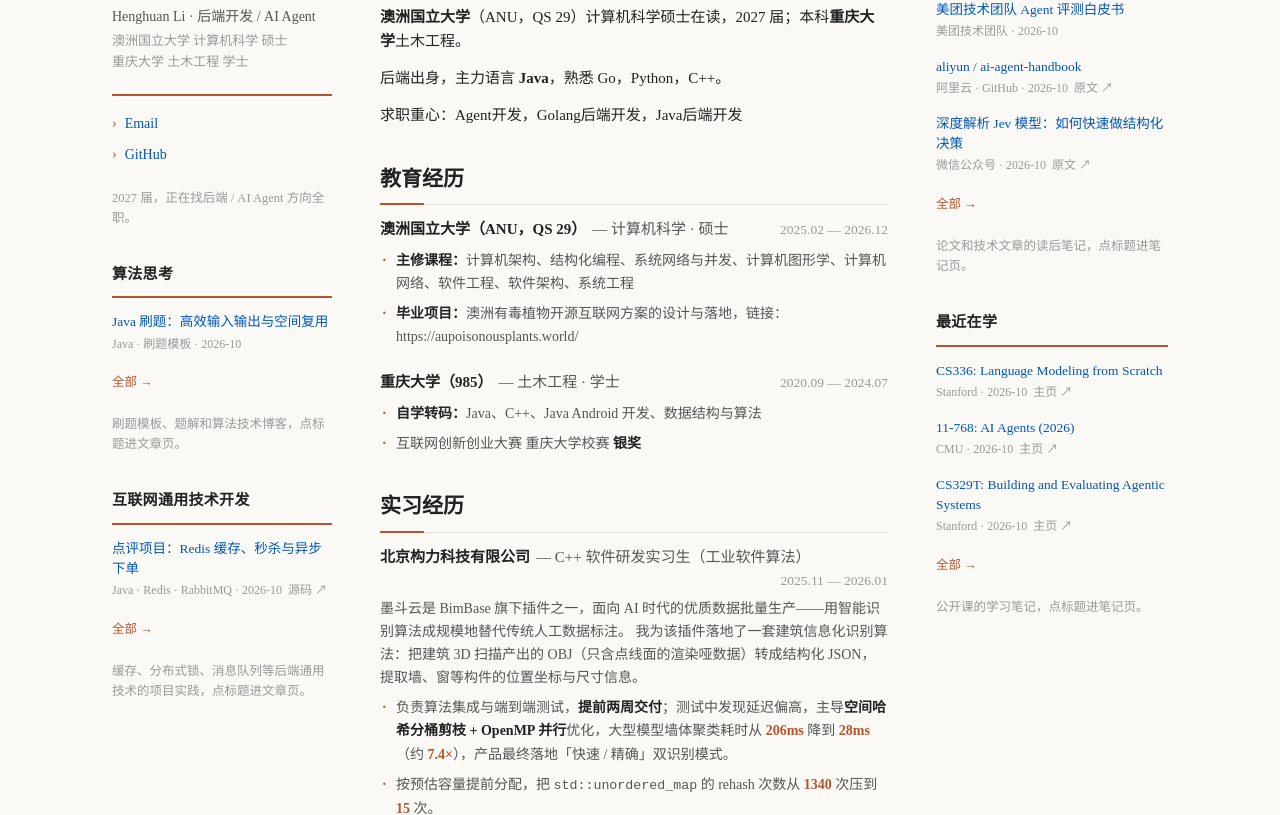
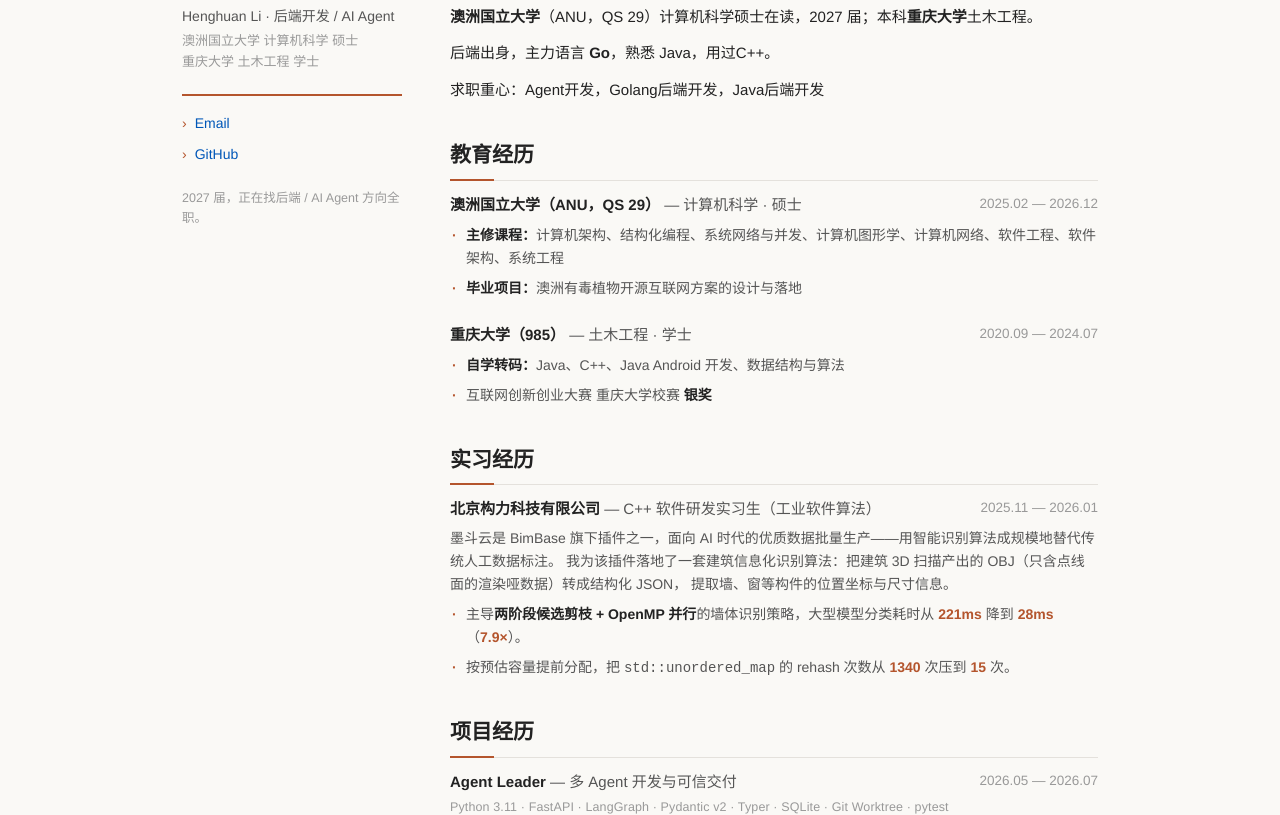
Before and after one commit to LiHenghuanCode/MyPersoonalBlog, a plain HTML site: page index.html in a window 1280 px wide. Shown: the part 99-914 px from the top of the page. Drawn offline with Linux system fonts and the light colour scheme.

```diff
--- a/index.html
+++ b/index.html
@@ -3,23 +3,7 @@
   ============================================
   个人主页 — lihenghuan.com
   内容来自「李恒桓-CV.pdf」
-  站点结构：
-    index.html              本页
-    assets/style.css        全站共享样式（配色改 :root 的 --accent，字体改 --font-serif / --font-sans）
-    assets/reading.js       右侧「最近在读」的数据源 + 渲染（「最近在学」也用这里的渲染）
-    assets/courses.js       右侧「最近在学」的数据源
-    experience/*.html       实习详情页
-    projects/*.html         项目详情页
-    reading/index.html      阅读汇总页
-    reading/_template.html  阅读笔记模板，复制它来写新笔记
-    courses/index.html      课程汇总页
-    courses/_template.html  课程笔记模板，复制它来写新笔记
-    assets/algo.js          左侧「算法思考」的数据源
-    algo/index.html         算法文章汇总页
-    algo/_template.html     算法文章模板，复制它来写新文章
-    assets/tech.js          左侧「互联网通用技术开发」的数据源
-    tech/index.html         技术文章汇总页
-    tech/_template.html     技术文章模板，复制它来写新文章
+  配色改 <style> 顶部 :root 里的 --accent 即可
   ============================================
 -->
 <html lang="zh-CN">
@@ -34,7 +18,101 @@
 <meta property="og:title" content="李恒桓 Henghuan Li — 后端开发 / AI Agent">
 <meta property="og:description" content="ANU 计算机科学硕士在读（2027 届）。后端方向，Go / Java，近期专注 LLM Agent 系统与 RAG 工程。">
 <meta property="og:url" content="https://lihenghuan.com/">
-<link rel="stylesheet" href="assets/style.css">
+<style>
+  :root {
+    --ink: #222;
+    --soft: #555;
+    --faint: #999;
+    --line: #e4e1dc;
+    --link: #0057b8;
+    --accent: #b4552d;   /* 主题色，改这一个颜色即可换整体配色 */
+  }
+  * { margin: 0; padding: 0; box-sizing: border-box; }
+  body {
+    font-family: "Helvetica Neue", Helvetica, Arial, "PingFang SC", "Microsoft YaHei", sans-serif;
+    color: var(--ink);
+    background: #faf9f6;
+    line-height: 1.65;
+    font-size: 15px;
+    -webkit-font-smoothing: antialiased;
+  }
+  a { color: var(--link); text-decoration: none; }
+  a:hover { color: var(--accent); text-decoration: underline; }
+
+  .page {
+    max-width: 980px;
+    margin: 0 auto;
+    padding: 48px 32px 64px;
+    display: grid;
+    grid-template-columns: 220px 1fr;
+    gap: 48px;
+  }
+
+  /* ---------- Sidebar ---------- */
+  .sidebar h1 {
+    font-family: Georgia, "Times New Roman", serif;
+    font-size: 30px;
+    font-weight: 600;
+    letter-spacing: .01em;
+    margin-bottom: 6px;
+  }
+  .sidebar h1::after { content: "."; color: var(--accent); }
+  .sidebar .title { color: var(--soft); font-size: 14px; margin-bottom: 2px; }
+  .sidebar .affil { color: var(--faint); font-size: 13px; margin-bottom: 22px; }
+  .sidebar .links { list-style: none; border-top: 2px solid var(--accent); padding-top: 16px; }
+  .sidebar .links li { margin-bottom: 7px; font-size: 14px; }
+  .sidebar .links li::before { content: "›"; color: var(--accent); margin-right: 8px; }
+  .sidebar .note { margin-top: 22px; font-size: 12.5px; color: var(--faint); line-height: 1.6; }
+
+  /* ---------- Main ---------- */
+  h2 {
+    font-family: Georgia, "Times New Roman", serif;
+    font-size: 21px;
+    font-weight: 600;
+    margin: 34px 0 12px;
+    padding-bottom: 8px;
+    border-bottom: 1px solid var(--line);
+    position: relative;
+  }
+  h2::after {
+    content: "";
+    position: absolute; left: 0; bottom: -1px;
+    width: 44px; height: 2px;
+    background: var(--accent);
+  }
+  h2:first-child { margin-top: 0; }
+  p.bio { color: var(--ink); margin-bottom: 12px; }
+  p.bio b { font-weight: 600; }
+
+  .work { margin-bottom: 22px; }
+  .work .head { font-weight: 600; font-size: 15px; }
+  .work .head .role { font-weight: 400; color: var(--soft); }
+  .work .head .when { float: right; font-weight: 400; color: var(--faint); font-size: 13.5px; }
+  .work .stack { font-size: 12.5px; color: var(--faint); margin-top: 2px; letter-spacing: .01em; }
+  .work .desc { color: var(--soft); font-size: 14px; margin-top: 5px; }
+  .work .desc b { color: var(--ink); font-weight: 600; }
+  .work ul.plain { margin-top: 7px; }
+  .m { color: var(--accent); font-weight: 600; }  /* 高亮数字 */
+
+  ul.plain { list-style: none; }
+  ul.plain li { margin-bottom: 7px; padding-left: 16px; position: relative; color: var(--soft); font-size: 14px; }
+  ul.plain li::before { content: "·"; position: absolute; left: 2px; color: var(--accent); font-weight: 700; }
+  ul.plain li b { color: var(--ink); font-weight: 600; }
+
+  footer {
+    grid-column: 1 / -1;
+    border-top: 1px solid var(--line);
+    margin-top: 20px; padding-top: 16px;
+    font-size: 12.5px; color: var(--faint);
+    display: flex; justify-content: space-between;
+  }
+
+  @media (max-width: 720px) {
+    .page { grid-template-columns: 1fr; gap: 12px; padding: 32px 22px 48px; }
+    .sidebar .links { border-top: none; padding-top: 10px; }
+    .work .head .when { float: none; display: block; }
+  }
+</style>
 </head>
 <body>
 <div class="page">
@@ -48,20 +126,6 @@
       <li><a href="https://github.com/LiHenghuanCode">GitHub</a></li>
     </ul>
     <div class="note">2027 届，正在找后端 / AI Agent 方向全职。</div>
-
-    <section class="rail-block">
-      <h3>算法思考</h3>
-      <ul class="reading" data-algo data-limit="5"></ul>
-      <a class="all" href="algo/index.html">全部 →</a>
-      <div class="note">刷题模板、题解和算法技术博客，点标题进文章页。</div>
-    </section>
-
-    <section class="rail-block">
-      <h3>互联网通用技术开发</h3>
-      <ul class="reading" data-tech data-limit="5"></ul>
-      <a class="all" href="tech/index.html">全部 →</a>
-      <div class="note">缓存、分布式锁、消息队列等后端通用技术的项目实践，点标题进文章页。</div>
-    </section>
   </aside>
 
   <main>
@@ -70,7 +134,7 @@
       <b>澳洲国立大学</b>（ANU，QS 29）计算机科学硕士在读，2027 届；本科<b>重庆大学</b>土木工程。
     </p>
     <p class="bio">
-      后端出身，主力语言 <b>Java</b>，熟悉 Go，Python，C++。
+      后端出身，主力语言 <b>Go</b>，熟悉 Java，用过C++。
     </p>
     <p class="bio">
       求职重心：Agent开发，Golang后端开发，Java后端开发
@@ -82,7 +146,7 @@
       <div class="head">澳洲国立大学（ANU，QS 29） <span class="role">— 计算机科学 · 硕士</span><span class="when">2025.02 — 2026.12</span></div>
       <ul class="plain">
         <li><b>主修课程：</b>计算机架构、结构化编程、系统网络与并发、计算机图形学、计算机网络、软件工程、软件架构、系统工程</li>
-        <li><b>毕业项目：</b>澳洲有毒植物开源互联网方案的设计与落地，链接：https://aupoisonousplants.world/</li>
+        <li><b>毕业项目：</b>澳洲有毒植物开源互联网方案的设计与落地</li>
       </ul>
     </div>
 
@@ -104,10 +168,9 @@
         提取墙、窗等构件的位置坐标与尺寸信息。
       </div>
       <ul class="plain">
-        <li>负责算法集成与端到端测试，<b>提前两周交付</b>；测试中发现延迟偏高，主导<b>空间哈希分桶剪枝 + OpenMP 并行</b>优化，大型模型墙体聚类耗时从 <span class="m">206ms</span> 降到 <span class="m">28ms</span>（约 <span class="m">7.4×</span>），产品最终落地「快速 / 精确」双识别模式。</li>
+        <li>主导<b>两阶段候选剪枝 + OpenMP 并行</b>的墙体识别策略，大型模型分类耗时从 <span class="m">221ms</span> 降到 <span class="m">28ms</span>（<span class="m">7.9×</span>）。</li>
         <li>按预估容量提前分配，把 <code>std::unordered_map</code> 的 rehash 次数从 <span class="m">1340</span> 次压到 <span class="m">15</span> 次。</li>
       </ul>
-      <a class="more" href="experience/goulix.html">详细描述 →</a>
     </div>
 
     <h2>项目经历</h2>
@@ -121,7 +184,6 @@
         <li><b>超长任务</b>：进程与任务解耦，进程死掉任务不结束；状态和证据持续落盘，恢复时先校验工作区未被污染，再按失败类型选最小代价的重试策略，多 Agent 场景只重跑未完成的子任务。</li>
         <li><b>可信压缩</b>：模型自主压缩上下文同样不可信，改用确定性规则硬性约束——冻结契约和未解决约束优先级最高且绝不截断，超预算直接报错而非悄悄丢弃。</li>
       </ul>
-      <a class="more" href="projects/agent-leader.html">详细描述 →</a>
     </div>
 
     <div class="work">
@@ -132,7 +194,6 @@
         <li><b>多路召回与索引优化</b>：QueryPlanner 拆出带预算的查询计划，SQL / BM25（Milvus Function 声明式全文）/ Dense 三路召回；分数量纲不可比，所以只按排名做 RRF 融合，Cross-Encoder 精排兜底。索引按规模分治——语料库走 HNSW 求召回，八万余 chunk 的论文库走 IVF_SQ8 量化省内存；租户与知识版本用 expr 服务端预过滤，权限做在向量层。</li>
         <li><b>幻觉防范与记忆治理</b>：无证据不说话，建议必须绑定证据 ID，引用越过白名单即判伪造，数值与库内实测值比对等四类确定性校验不过就打回。记忆写入设门禁——检索到的文档永不入记忆以防投毒，置信度不足丢弃，落库须用户确认；AES-256-GCM 加密加 content_hash 去重，注入限定 token 预算并在前端透明展示。</li>
       </ul>
-      <a class="more" href="projects/health-advisor.html">详细描述 →</a>
     </div>
 
     <div class="work">
@@ -145,7 +206,6 @@
         <li>fasthttp.ServeFile 走 sendfile 实现零拷贝传输，资源传输性能提升 <span class="m">60%</span>，内存占用降低 <span class="m">40%</span>。</li>
         <li>Redis + Lua 实现令牌桶，跨实例精准限流，精度误差在 <span class="m">1%</span> 以内。</li>
       </ul>
-      <a class="more" href="projects/mini-gateway.html">详细描述 →</a>
     </div>
 
     <h2>专业技能</h2>
@@ -159,33 +219,12 @@
       <li><b>语言：</b>中文（母语）；英语 —— 雅思学术类 6.5，CET-4/6</li>
     </ul>
 
+    <footer>
+      <span>© 2026 李恒桓 Henghuan Li</span>
+      <span>Last updated: Oct 2026</span>
+    </footer>
   </main>
 
-  <aside class="rail">
-    <section class="rail-block">
-      <h3>最近在读</h3>
-      <ul class="reading" data-reading data-limit="5"></ul>
-      <a class="all" href="reading/index.html">全部 →</a>
-      <div class="note">论文和技术文章的读后笔记，点标题进笔记页。</div>
-    </section>
-
-    <section class="rail-block">
-      <h3>最近在学</h3>
-      <ul class="reading" data-courses data-limit="5"></ul>
-      <a class="all" href="courses/index.html">全部 →</a>
-      <div class="note">公开课的学习笔记，点标题进笔记页。</div>
-    </section>
-  </aside>
-
-  <footer>
-    <span>© 2026 李恒桓 Henghuan Li</span>
-    <span>Last updated: Oct 2026</span>
-  </footer>
-
 </div>
-<script src="assets/courses.js"></script>
-<script src="assets/algo.js"></script>
-<script src="assets/tech.js"></script>
-<script src="assets/reading.js"></script>
 </body>
 </html>
```
